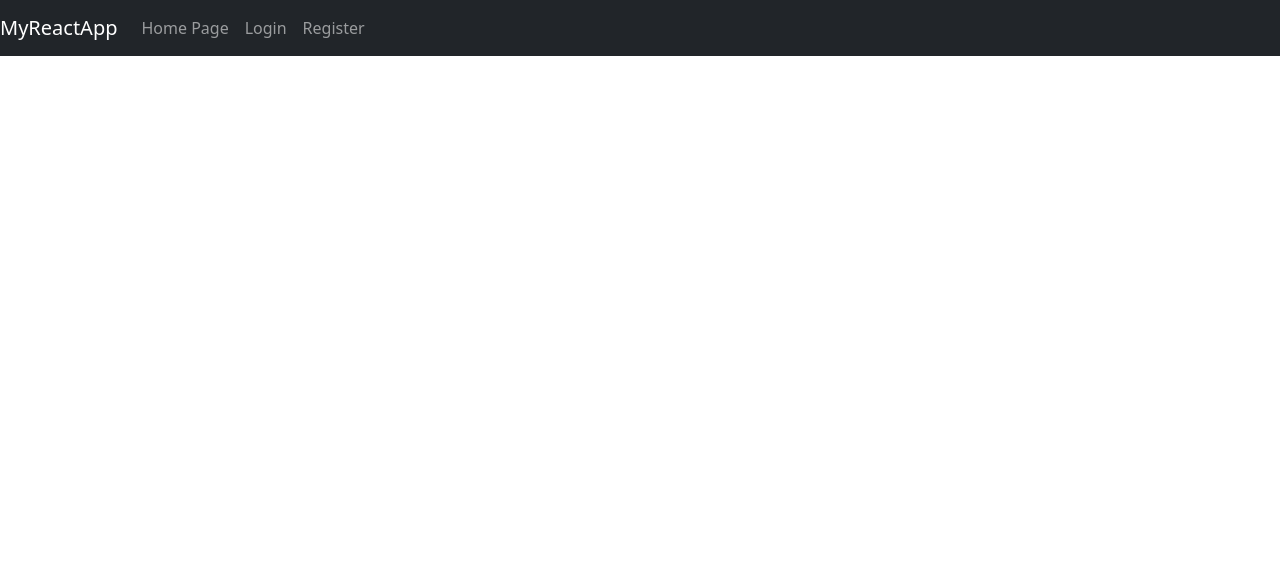
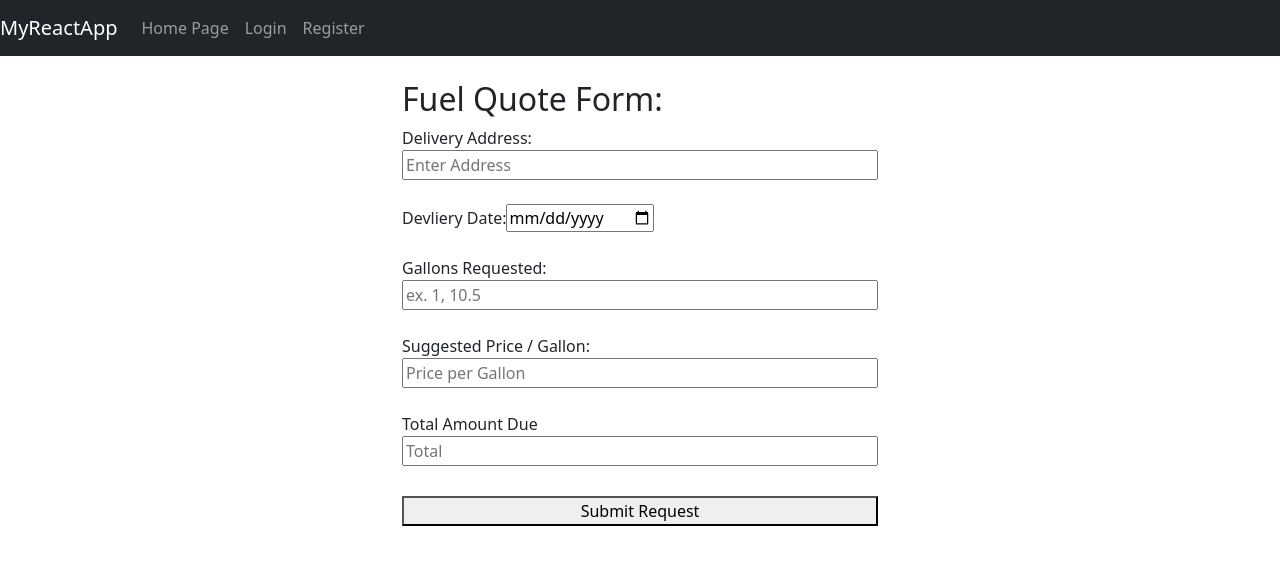
Before and after one commit to Rawbethy/COSC4353Group42, a React (Create React App) app in the folder Application/client/: page /quoteForm in a window 1280 px wide. Shown: the top 564 px of the page. Built offline with nearby package versions, Linux system fonts and the light colour scheme.

Commit message:
quote form update

```diff
--- a/Application/client/src/App.js
+++ b/Application/client/src/App.js
@@ -8,6 +8,7 @@ import Logout from "./components/logout"
 import Homepage from "./components/homePage";
 import Register from "./components/register";
 import Profile from "./components/profile";
+import QuoteForm from "./components/quoteForm";
 
 export const UserContext = React.createContext();
 
@@ -15,7 +16,7 @@ export default function App() {
   const storedUsername = localStorage.getItem('username') || '';
   const storedLoginStatus = localStorage.getItem('loginStatus') || false;
   const[username, setUsername] = useState(storedUsername);
-  const[loginStatus, setLoginStatus] = useState(storedLoginStatus)
+  const[loginStatus, setLoginStatus] = useState(storedLoginStatus);
 
   useEffect(() => {
     localStorage.setItem('username', username);
@@ -33,6 +34,7 @@ export default function App() {
                 <Route path="/login" element={<Login />}></Route>
                 <Route path="/logout" element={<Logout />}></Route>
                 <Route path="/profile" element={<Profile />}></Route>
+                <Route path="/quoteForm" element={<QuoteForm />}></Route>
           </Routes>
       </Router>
     </UserContext.Provider>
--- a/Application/client/src/components/homePage.js
+++ b/Application/client/src/components/homePage.js
@@ -3,6 +3,7 @@ import {UserContext} from '../App';
 
 export default function Homepage() {
     const {loginStatus, username} = useContext(UserContext);
+
     if((loginStatus === 'true') || (loginStatus === true)) {
         return (
             <div>
--- a/Application/client/src/components/profile.jsx
+++ b/Application/client/src/components/profile.jsx
@@ -25,7 +25,6 @@ export function Validate(values) {
                 break;
             case 'zip':
                 let len = values[item].length;
-                console.log(len)
                 if(len < 5) {
                     errors.zip = 'Zip should consist of at least 5 characters';
                 }
@@ -53,6 +52,7 @@ export function Validate(values) {
 
 export default function Profile() {
 
+    let errors = {};
     const navigate = useNavigate();
     const {username} = useContext(UserContext);
     const [values, setValues] = useState({
@@ -73,12 +73,13 @@ export default function Profile() {
             ...values,
             [e.target.name]: e.target.value
         }));
+        console.log(values);
     }
 
     const submitForm = (e) => {
         e.preventDefault();
         values.username = username;
-        let errors = Validate(values);
+        errors = Validate(values);
         if(JSON.stringify(errors) === '{}') {
             console.log('No Errors!')
         }
@@ -108,6 +109,7 @@ export default function Profile() {
             <div className="form-group col-md-6">
                 <label>Full Name</label>
                 <input type="text" className="form-control" name="fullName" placeholder="John Doe" value={values.fullName} onChange={updateField} required/>
+                {errors.fullName && <span>{errors.fullName}</span>}
             </div>
             <div className="form-group col-md-6">
                 <label>Username</label>
--- /dev/null
+++ b/Application/client/src/components/quoteForm.js
@@ -0,0 +1,128 @@
+import React, {useState, useEffect, useContext} from 'react';
+import {useNavigate} from 'react-router-dom';
+import axios from 'axios';
+import {UserContext} from '../App';
+
+export function toNumeric(values) {
+    let errors = {};
+    for(const item in values) {
+        switch(item) {
+            case 'gallonsreq':
+                // let num = toNum(gallonsreq);
+                // setValue((values) => {
+                //     ...values,
+                //     // values[gallonsreq] = num
+                // })
+                errors.gallonreq = 'the fuck'
+                break;
+            case 'pricepergallon':
+
+                break;
+            case 'total':
+
+                break;
+            default:
+                break;
+        }
+    }
+    return errors;
+}
+
+
+export default function QuoteForm() {
+
+    let errors = {};
+    const navigate = useNavigate();
+    const {username} = useContext(UserContext);
+    const [values, setValues] = useState({
+        address: '',
+        gallonsreq: '',
+        pricepergallon: '',
+        total: ''
+    });
+
+    const updateField = (e) => {
+        e.persist();
+        setValues((values) => ({
+            ...values,
+            [e.target.name]: e.target.value
+        }));
+    }
+
+    const submitQuoteForm = (e) => {
+        e.preventDefault();
+        values.username = username;
+        errors = toNumeric(values, setValues);
+        if(JSON.stringify(errors) === '{}') {
+            console.log('No Errors!')
+        }
+        else {
+            console.log(errors);
+        }
+        axios.post('http://localhost:5000/profile', {values})
+        .then((res) => {
+            console.log(res);
+            navigate('/');
+        })
+        .catch(err => {
+            console.log(err);
+        });
+    }
+
+    useEffect(() => {
+        setValues(values);
+    }, [values])
+
+    return (
+        <form onSubmit={submitQuoteForm} style={{
+            height: "300px",
+            width: "600px",
+            margin: "auto" }}>
+            <div className="container" style={{
+                position: "relative",
+                height: "200px",
+                width: "500px",
+                textAlign: "left" }}>
+
+            <h2>Fuel Quote Form:</h2>
+                <div className="address">
+                    <label>Delivery Address:</label>
+                    <input type="text" name="address" placeholder="Enter Address" autoComplete="off" onChange={updateField} style={{ width: "100%" }}/>
+                </div>
+                <br />
+
+                <div className="deliverydate">
+                    <label>Devliery Date:</label>
+                    <input type="date"/>
+                </div>
+                <br />
+
+                <label>Gallons Requested:</label>
+                <div className="gallonsreq">
+                <input type="number" name="gallonsreq" placeholder="ex. 1, 10.5" autoComplete="off" min="0" step="any" onChange={updateField} required style={{width: "100%"}}/>
+                </div>
+                <br />
+
+                <label>Suggested Price / Gallon:</label>
+                <div className="pricepergallon">
+                <input type="readonly" name="pricepergallon"placeholder="Price per Gallon" autoComplete="off" onChange={updateField} style={{width: "100%"}}/>
+                </div>
+                <br />
+
+                <label>Total Amount Due</label>
+                <div className="total">
+                <input type="readonly" name="total" placeholder="Total" autoComplete="off" onChange={updateField} style={{ width: "100%" }}/>
+                </div>
+
+                <div className="submit" style={{position: "relative"}}>
+                <button type="submit"
+                style={{
+                    marginTop: "30px",
+                    float: "right",
+                    display: "inline-block",
+                    width: "100%"}}>Submit Request</button>
+                </div>
+            </div>
+        </form>
+    )
+}
```
